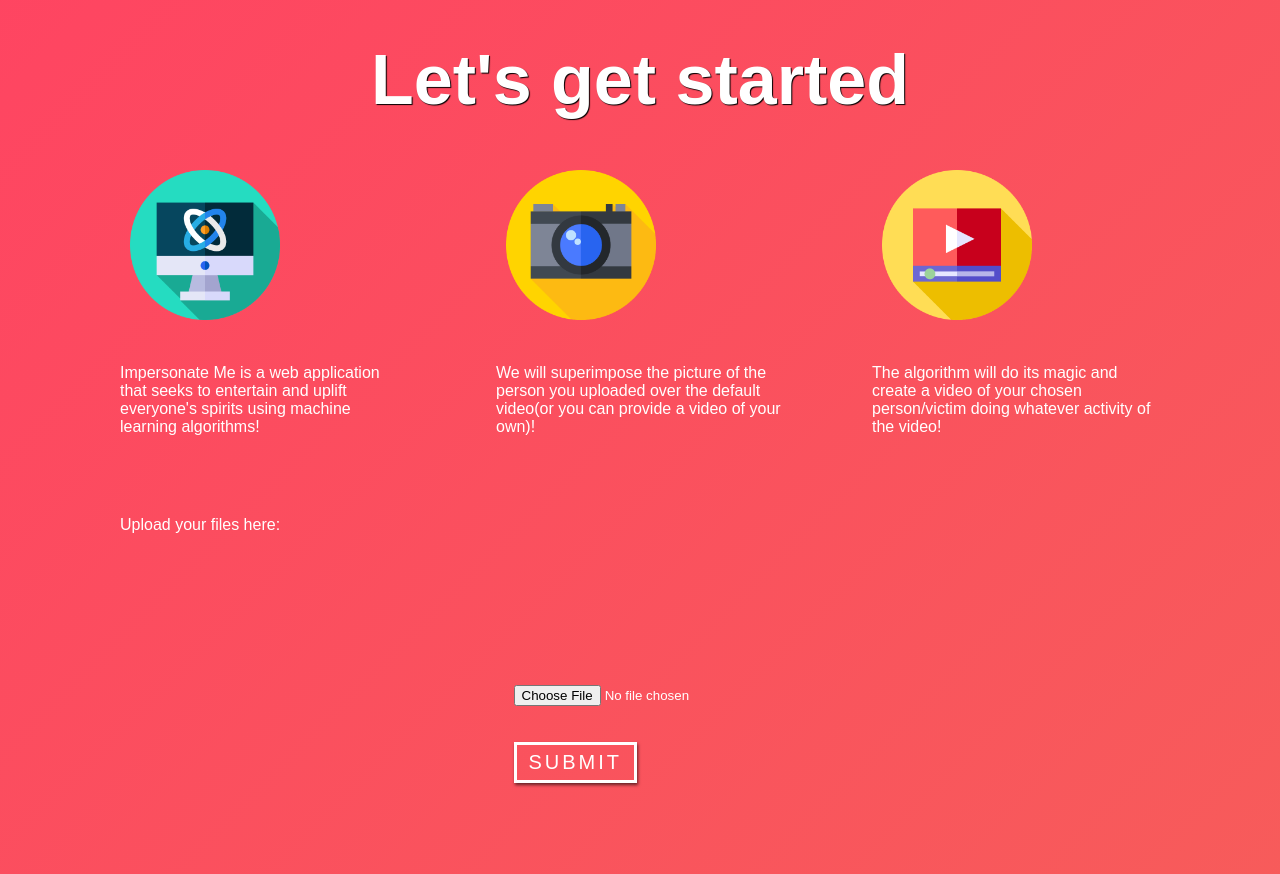
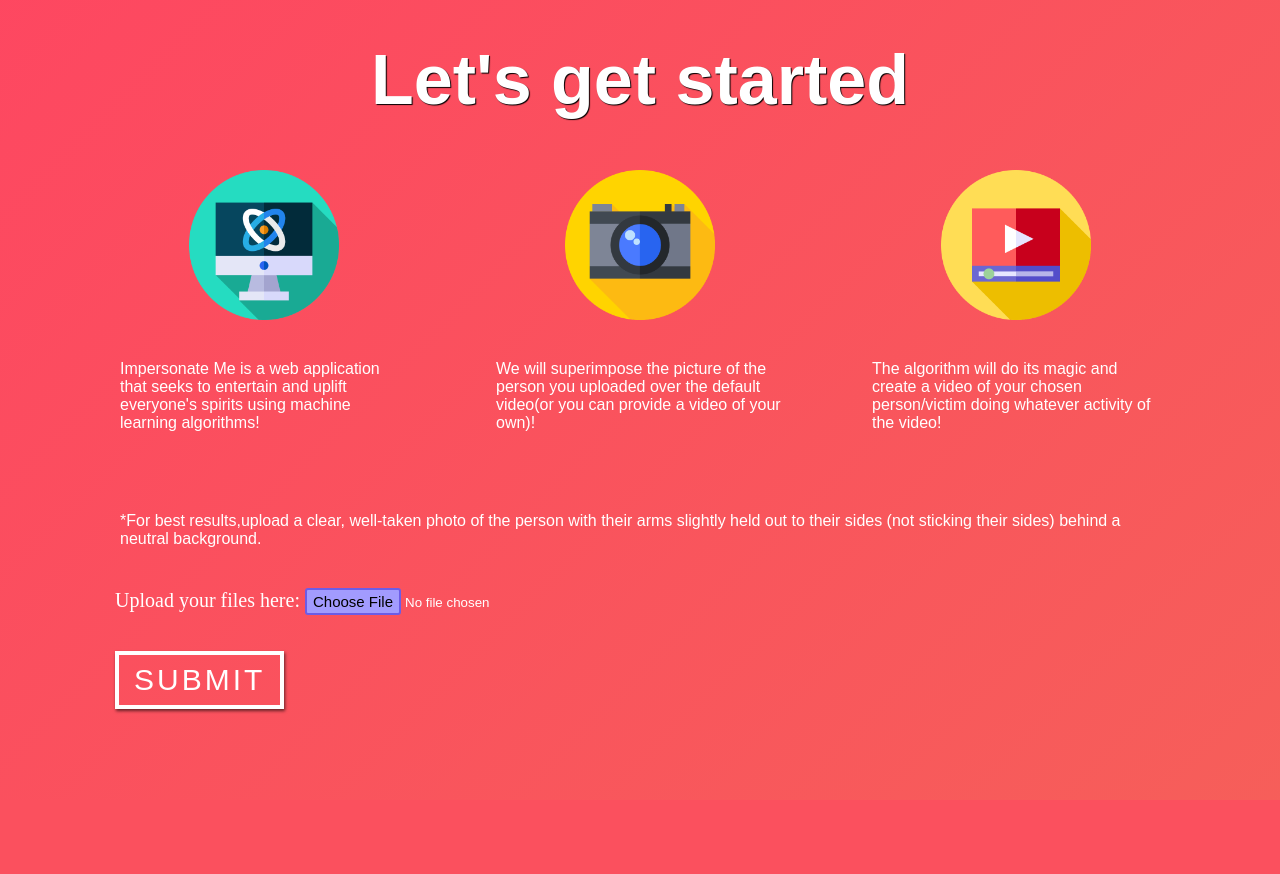
Before and after one commit to TNeri1/Impersonate-Me-Web-App, a Django app: page /base/ in a window 1280 px wide. After the commit the page ends 800 px from the top, so only its background shows below. Run offline with Django 3.2, Linux system fonts and the light colour scheme.

Commit message:
listoooooo

```diff
--- a/main/templates/main/base.html
+++ b/main/templates/main/base.html
@@ -101,13 +101,12 @@
             color: #000000;
             border-radius: 30px;
         }
-
-        .center {
+        /* .center {
             display: flex;
             justify-content: center;
             align-items: center;
             height: 200px;
-        }
+        } */
 
         .grid-icons {
             display: grid;
@@ -123,6 +122,35 @@
             margin-top: 50px;
             padding-left: 50px;
             padding-right: 50px;
+            display: block;
+            margin-left: auto;
+            margin-right: auto;
+        }
+
+        input[type=file]::file-selector-button {
+            border: 2px solid #6c5ce7;
+            padding: .2em .4em;
+            border-radius: .2em;
+            background-color: #a29bfe;
+            transition: 1s;
+            font-size: 15px;
+        }
+
+        input[type=file]::file-selector-button:hover {
+            background-color: #81ecec;
+            border: 2px solid #00cec9;
+        }
+
+        .container {
+            margin: 0;
+            padding: 0;
+            margin-left: 35px;
+            margin-right: 35px;
+        }
+
+        .custom-file-upload {
+            font-family: 'Montserrat' sans-serif;
+            font-size: 20px;
         }
         /*small tablet styles*/
 
@@ -159,6 +187,24 @@
                 display: grid;
                 grid-template-columns: 1fr 1fr 1fr;
             }
+            .btn {
+                font-family: 'Montserrat', sans-serif;
+                font-size: 30px;
+                background: none;
+                border: 4px solid white;
+                color: white;
+                padding: 8px 15px;
+                text-transform: uppercase;
+                box-shadow: 1px 2px 3px rgb(0, 0, 0, 0.6);
+                letter-spacing: 3px;
+                transition: all .2s ease-in-out;
+            }
+            .btn:hover {
+                background: white;
+                border: 4px solid white;
+                color: #000000;
+                border-radius: 30px;
+            }
         }
     </style>
 
@@ -188,9 +234,10 @@
                 The algorithm will do its magic and create a video of your chosen person/victim doing whatever activity of the video!</p>
         </div>
     </div>
+    <p>*For best results,upload a clear, well-taken photo of the person with their arms slightly held out to their sides (not sticking their sides) behind a neutral background.</p>
 
     <div>
-        <p >Upload your files here:<p>
+
     </div>
 
 
--- a/main/templates/main/index.html
+++ b/main/templates/main/index.html
@@ -8,7 +8,7 @@
     <meta charset="UTF-8">
     <meta http-equiv="X-UA-Compatible" content="IE=edge">
     <meta name="viewport" content="width=device-width, initial-scale=1.0">
-    <link rel="shortcut icon" href= "{% static 'img/favicon.ico' %}" type="image/x-icon">
+    <link rel="shortcut icon" href="{% static 'img/favicon.ico' %}" type="image/x-icon">
     <title>Impersonate Me</title>
     <style>
         /*reset*/
@@ -207,13 +207,13 @@
 
     <body>
         <div class="welcome">
-            <img class="logo" src= "{% static 'img/logo5.png' %}" alt="logo">
+            <img class="logo" src="{% static 'img/logo5.png' %}" alt="logo">
             <h2 class="mt-2">Welcome to </h2>
             <h1 class="mt-3">IMPERSONATE ME</h1>
 
         </div>
         <div class="center">
-            <a href="{% url 'upload' %}" class="btn6">Get Started</a></a>
+            <a href="{% url 'base' %}" class="btn6">Get Started</a></a>
         </div>
         <footer>
             <p>&copy;Impersonate Me | Attributions| ACMDREAMTEAM </p>
--- a/main/templates/main/upload.html
+++ b/main/templates/main/upload.html
@@ -5,7 +5,8 @@
 
     <form method="post" enctype="multipart/form-data">
         {% csrf_token %}
-        <input type="file" name="upload" accept="image/*">
+        <label class="custom-file-upload" for="fileUpload">Upload your files here: </label>
+        <input class="custom-file-input" type="file" name="upload" accept="image/*">
         <br>
         <br>
         <br>
```
